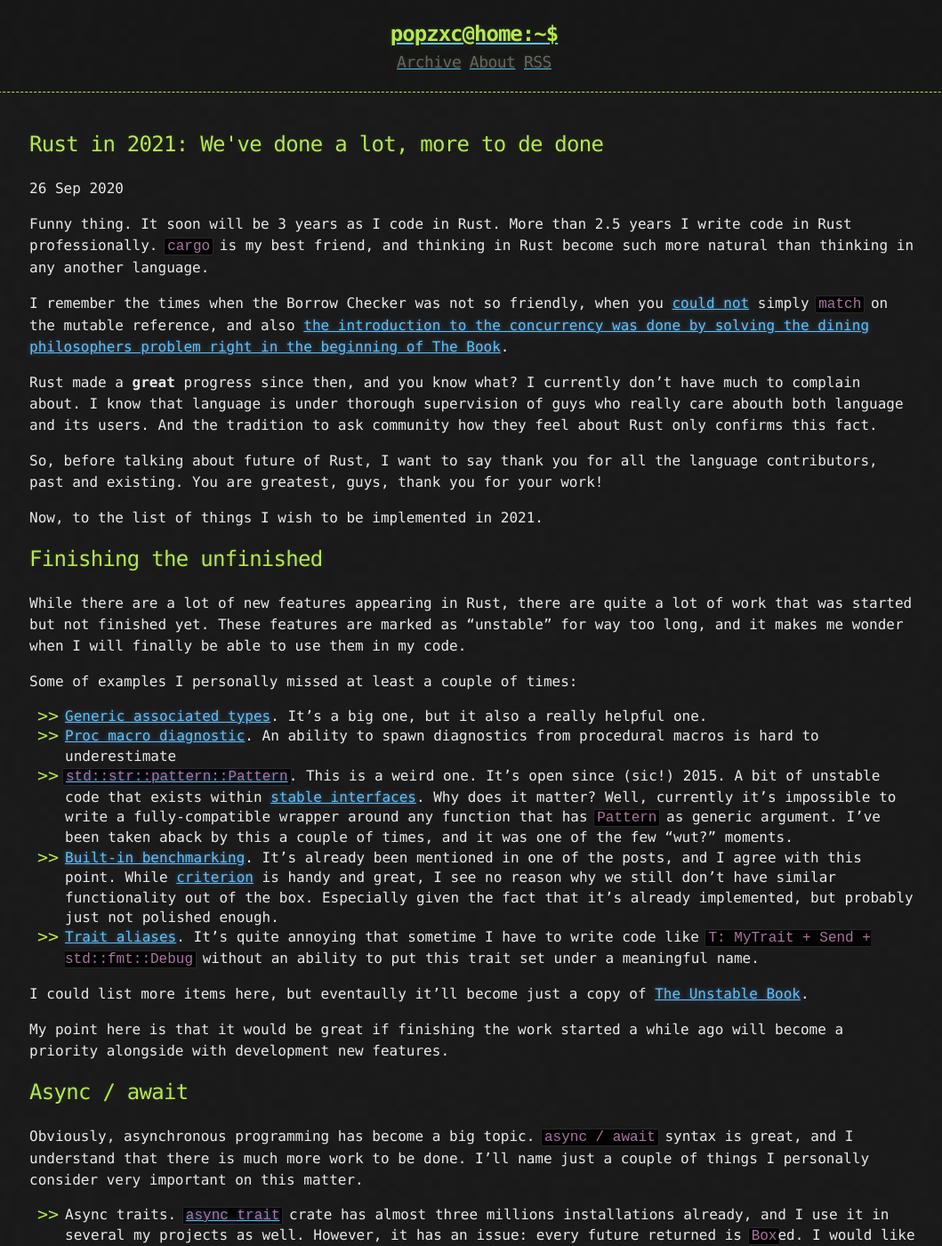
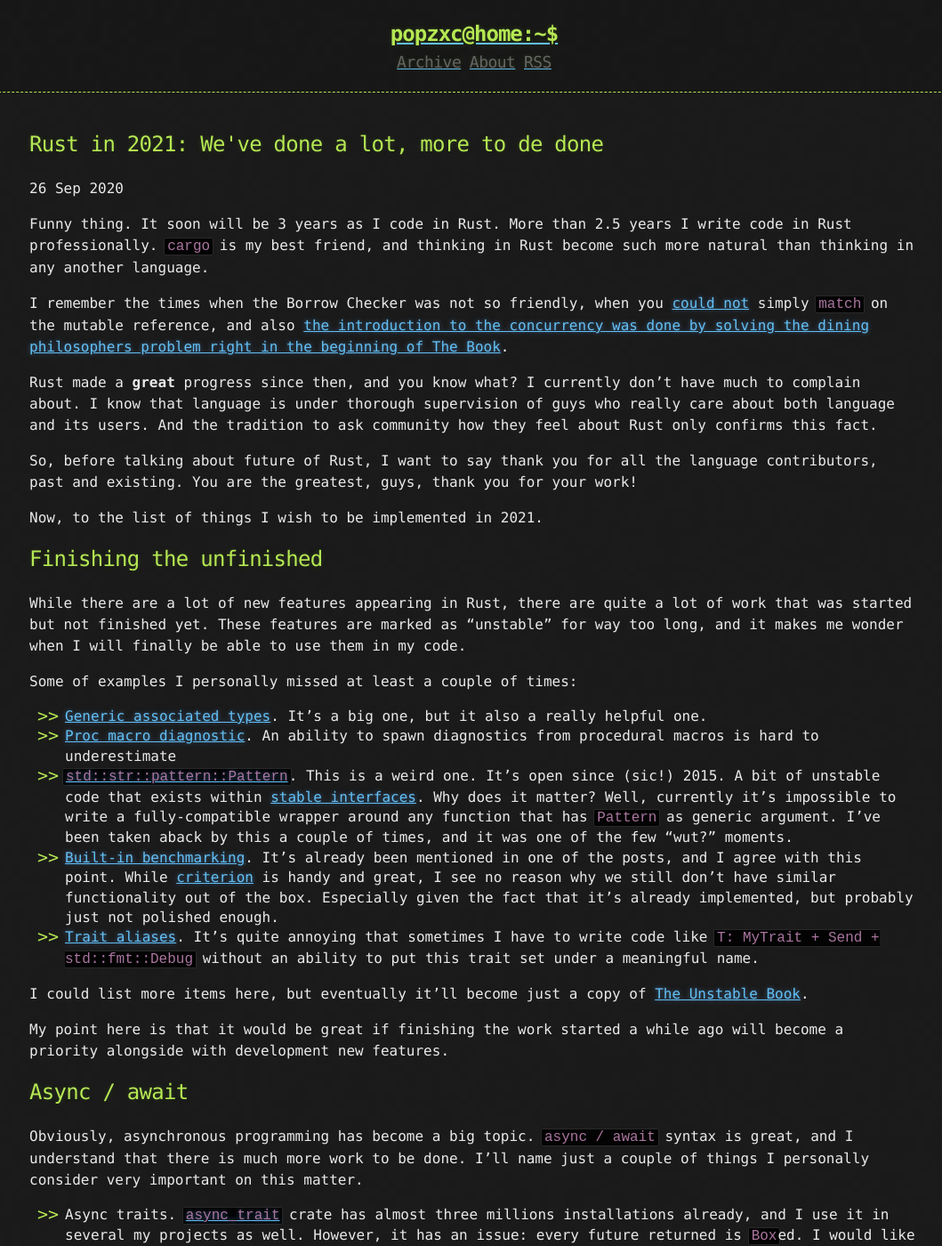
Before and after one commit to popzxc/popzxc.github.io, a Jekyll site: the page built from _posts/2020-09-26-rust-2021.md, in a window 1280 px wide and 1400 px high. Shown: the whole window at 89% size, without its empty margins (107-1166 px from the left). Built offline with Jekyll 4.4.1, drawn with Linux system fonts in a browser that asks for light colours; some of the changed text lies outside the part shown.

Commit message:
Fix typos

```diff
--- a/_posts/2020-09-26-rust-2021.md
+++ b/_posts/2020-09-26-rust-2021.md
@@ -10,10 +10,10 @@ Funny thing. It soon will be 3 years as I code in Rust. More than 2.5 years I wr
 I remember the times when the Borrow Checker was not so friendly, when you [could not](https://doc.rust-lang.org/1.30.0/book/first-edition/patterns.html#ref-and-ref-mut) simply `match`
 on the mutable reference, and also [the introduction to the concurrency was done by solving the dining philosophers problem right in the beginning of The Book](https://doc.rust-lang.org/1.2.0/book/dining-philosophers.html).
 
-Rust made a **great** progress since then, and you know what? I currently don't have much to complain about. I know that language is under thorough supervision of guys who really care abouth both language and its users.
+Rust made a **great** progress since then, and you know what? I currently don't have much to complain about. I know that language is under thorough supervision of guys who really care about both language and its users.
 And the tradition to ask community how they feel about Rust only confirms this fact.
 
-So, before talking about future of Rust, I want to say thank you for all the language contributors, past and existing. You are greatest, guys, thank you for your work!
+So, before talking about future of Rust, I want to say thank you for all the language contributors, past and existing. You are the greatest, guys, thank you for your work!
 
 Now, to the list of things I wish to be implemented in 2021.
 
@@ -33,10 +33,10 @@ Some of examples I personally missed at least a couple of times:
 - [Built-in benchmarking](https://doc.rust-lang.org/test/bench/index.html). It's already been mentioned in one of the posts, and I agree with this point.
   While [criterion](https://docs.rs/criterion/0.3.3/criterion/) is handy and great, I see no reason why we still don't have similar functionality out of
   the box. Especially given the fact that it's already implemented, but probably just not polished enough.
-- [Trait aliases](https://github.com/rust-lang/rust/issues/41517). It's quite annoying that sometime I have to write code like `T: MyTrait + Send + std::fmt::Debug`
+- [Trait aliases](https://github.com/rust-lang/rust/issues/41517). It's quite annoying that sometimes I have to write code like `T: MyTrait + Send + std::fmt::Debug`
   without an ability to put this trait set under a meaningful name.
 
-I could list more items here, but eventaully it'll become just a copy of [The Unstable Book](https://doc.rust-lang.org/unstable-book/).
+I could list more items here, but eventually it'll become just a copy of [The Unstable Book](https://doc.rust-lang.org/unstable-book/).
 
 My point here is that it would be great if finishing the work started a while ago will become a priority alongside with development new features.
 
```
Also changed, not shown: other parts of _posts/2020-09-26-rust-2021.md (+1 -1 lines).
